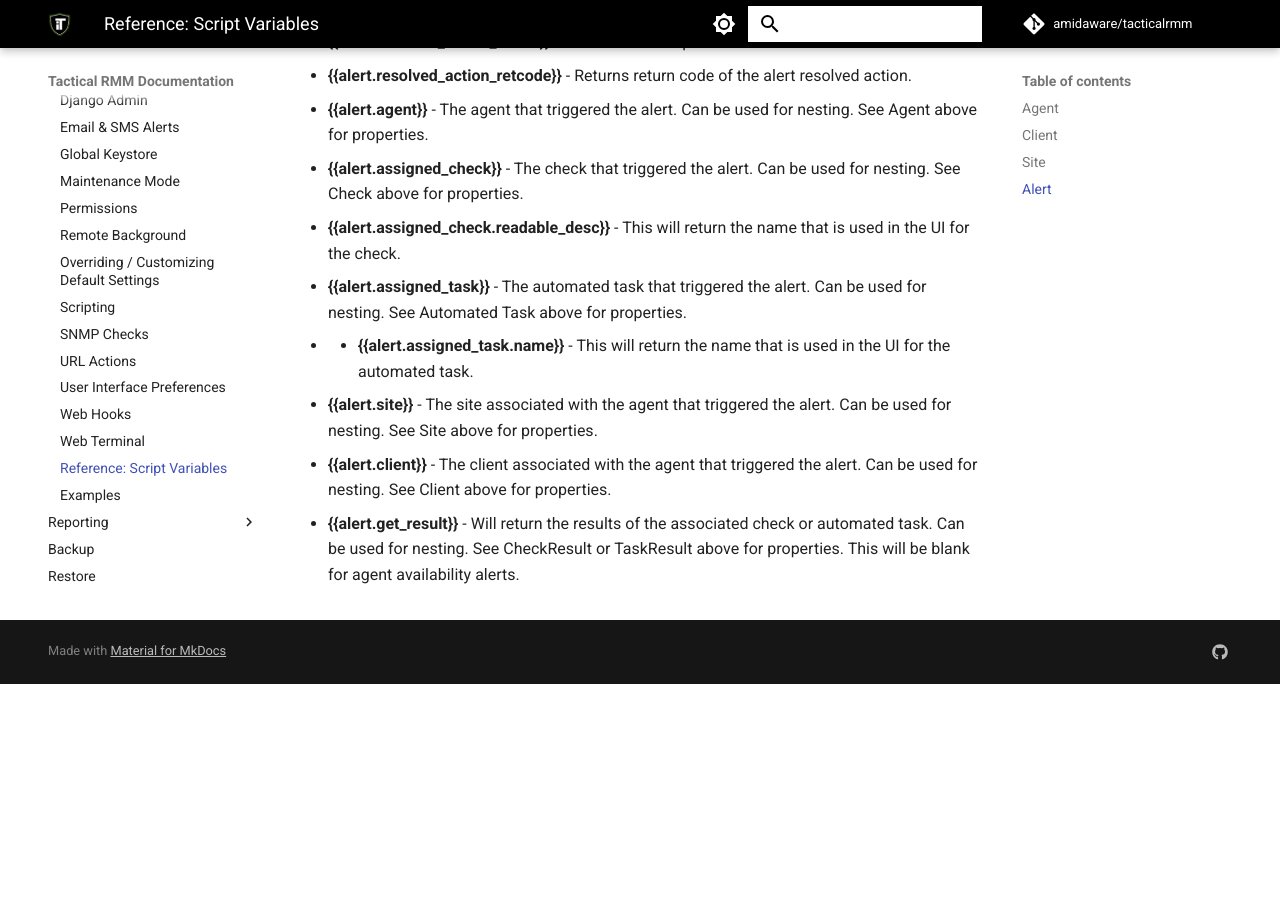
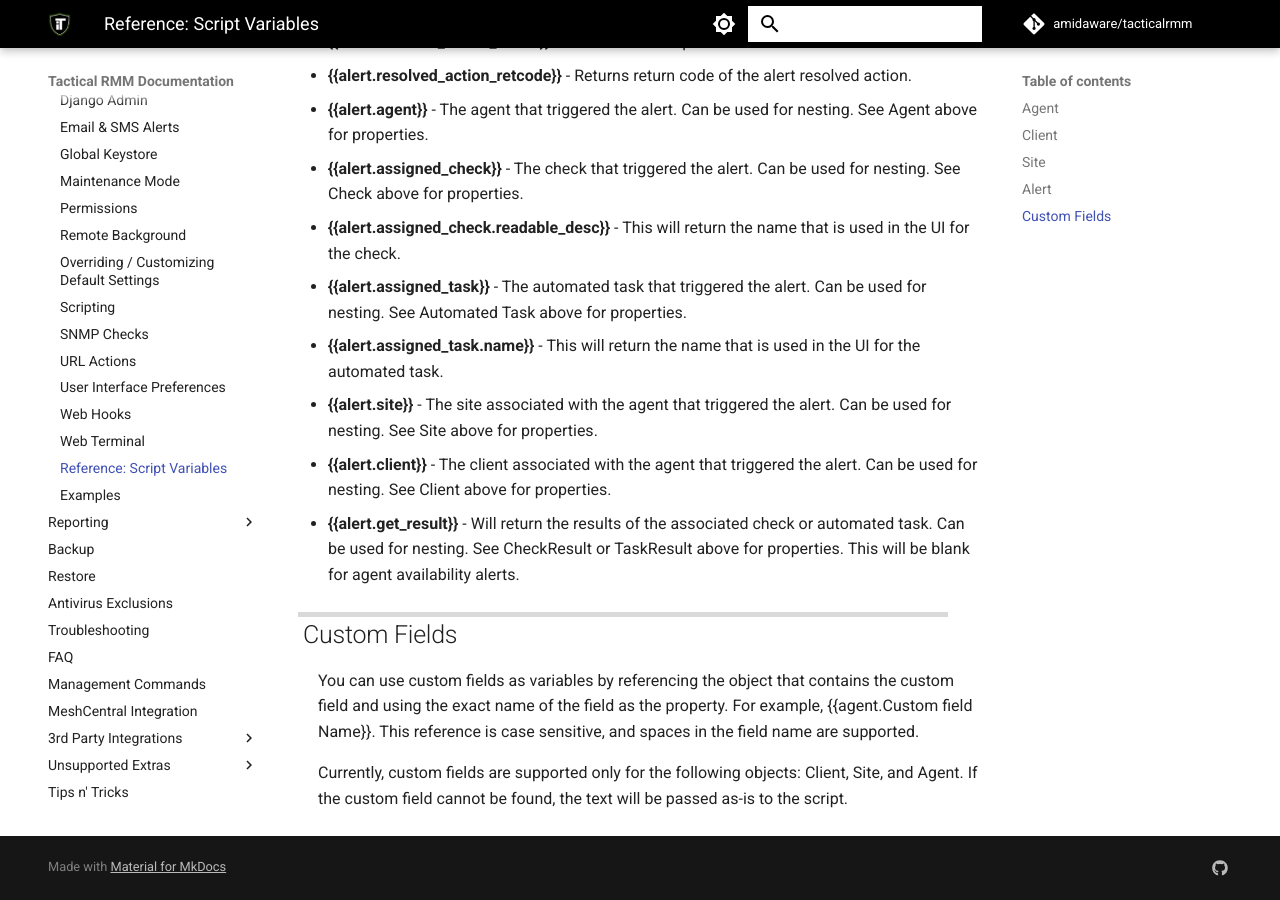
Before and after one commit to amidaware/trmm-docs, an MkDocs documentation site: the page built from docs/script_variables.md, in a window 1280 px wide and 900 px high, scrolled down 3125 px. Built offline with MkDocs 1.6.1 and Material for MkDocs 9.7.7, drawn with Linux system fonts in a browser that asks for light colours; comment, search, counter and statistics services are not loaded; before the commit the page ends 3809 px from its top, so only the background shows below that.

Commit message:
Update script_variables.md

```diff
--- a/docs/script_variables.md
+++ b/docs/script_variables.md
@@ -101,8 +101,14 @@
 - **{{alert.assigned_check}}** - The check that triggered the alert. Can be used for nesting. See Check above for properties.
 - **{{alert.assigned_check.readable_desc}}** - This will return the name that is used in the UI for the check.
 - **{{alert.assigned_task}}** - The automated task that triggered the alert. Can be used for nesting. See Automated Task above for properties.
-- - **{{alert.assigned_task.name}}** - This will return the name that is used in the UI for the automated task.
+- **{{alert.assigned_task.name}}** - This will return the name that is used in the UI for the automated task.
 - **{{alert.site}}** - The site associated with the agent that triggered the alert. Can be used for nesting. See Site above for properties.
 - **{{alert.client}}** - The client associated with the agent that triggered the alert. Can be used for nesting. See Client above for properties.
 
 - **{{alert.get_result}}** - Will return the results of the associated check or automated task. Can be used for nesting. See CheckResult or TaskResult above for properties. This will be blank for agent availability alerts.
+
+## Custom Fields
+
+You can use custom fields as variables by referencing the object that contains the custom field and using the exact name of the field as the property. For example, {{agent.Custom field Name}}. This reference is case sensitive, and spaces in the field name are supported.
+
+Currently, custom fields are supported only for the following objects: Client, Site, and Agent. If the custom field cannot be found, the text will be passed as-is to the script.
```
